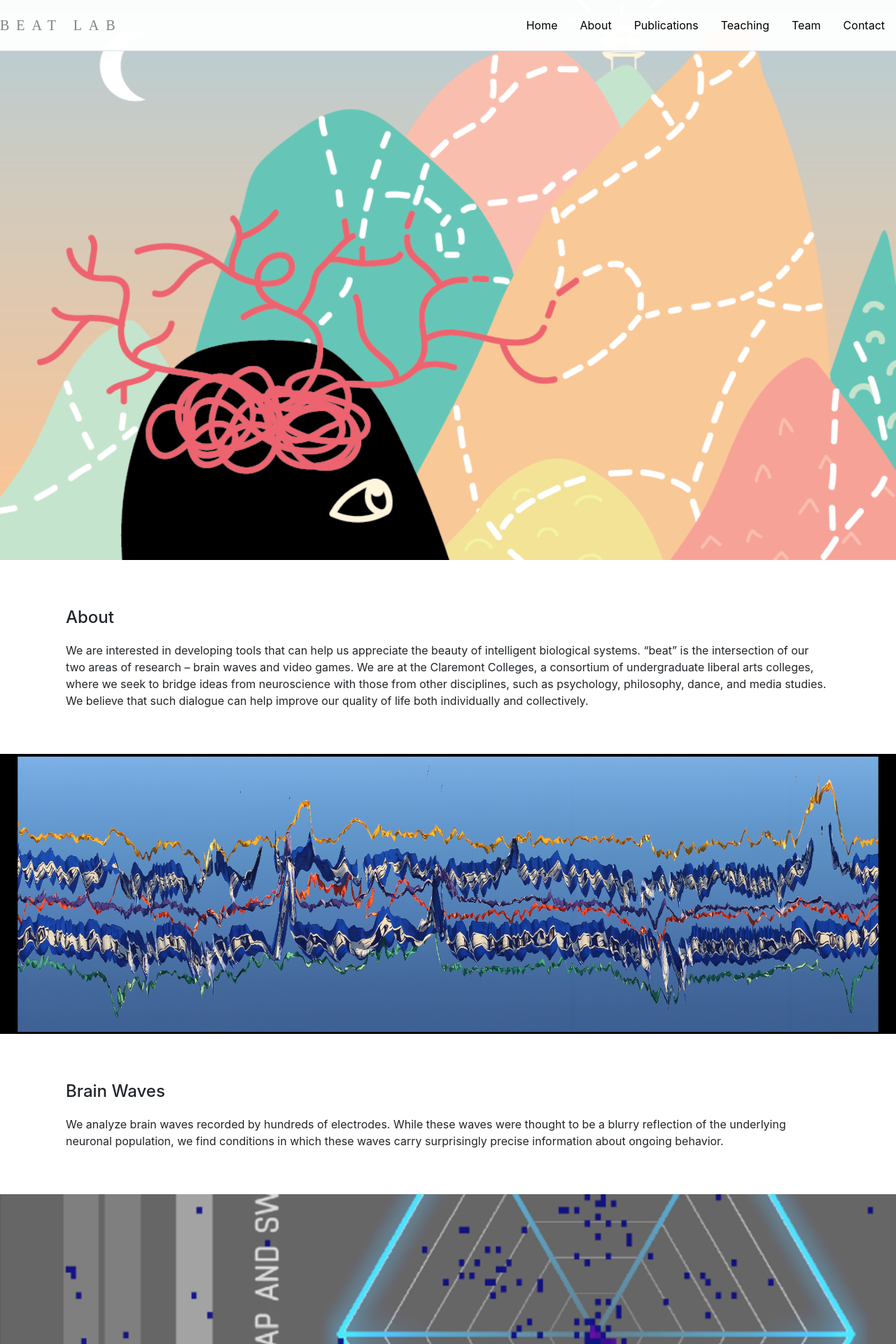
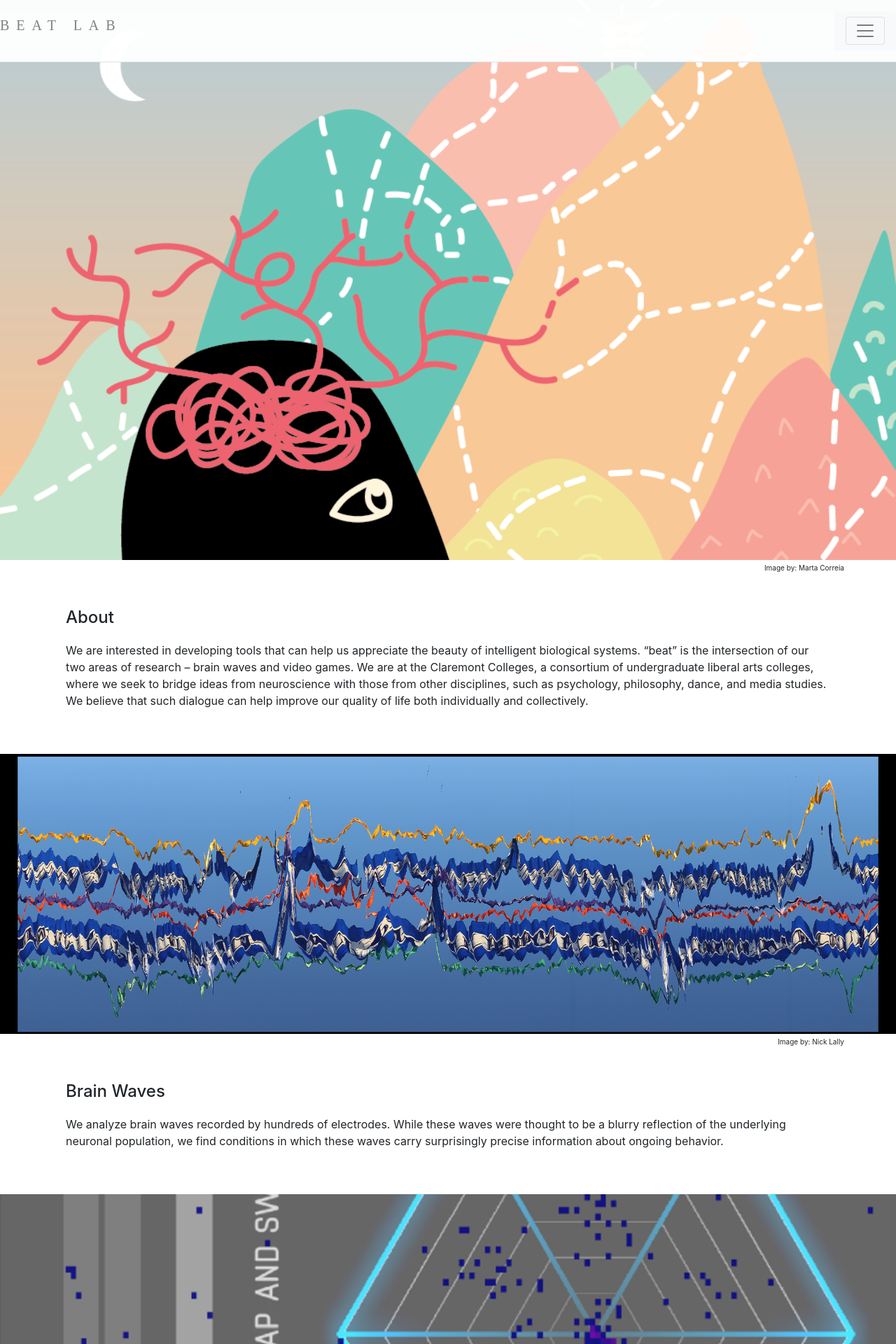
Before and after one commit to SeijiAkera/BeatLab-site, a Flask app: page / in a window 1280 px wide. Shown: the top 1920 px of the page at 70% size. Run offline with Flask 3, Linux system fonts and the light colour scheme; some libraries are stand-ins or nearby versions.

Commit message:
Add image attributions

```diff
--- a/templates/index.html
+++ b/templates/index.html
@@ -34,11 +34,24 @@
                 color: rgb(255,255,255);
             }
 
+            .attribution {
+                position: absolute;
+                top: 4px;
+                right: 4px;
+                width: 200px;
+                text-align: right;
+                font-size: 10px
+            }
+
             .center {
               display: block;
               margin-left: auto;
               margin-right: auto;
               width: 50%;
+            }
+
+            .content {
+                position: relative;
             }
 
             .title-parallax {
@@ -150,6 +163,11 @@
         <div id="header-box" class="header">
             <header class="d-flex flex-wrap justify-content-between py-3 mb-4 border-bottom">
                 <a href="/" class="navbar-brand site-title">Beat Lab</a>
+            <nav class="navbar navbar-light bg-light">
+                <button class="navbar-toggler ml-auto" type="button" data-toggle="collapse" data-target="#collapsingNavbar2">
+                    <span class="navbar-toggler-icon my-toggler"></span>
+                </button>
+                <div class="navbar-collapse collapse" id="collapsingNavbar2">
                     <ul class="nav nav-pills">
                         <li class="nav-item"><a href="#" class="nav-link nav-color" aria-current="page">Home</a></li>
                         <li class="nav-item"><a href="#about-link" class="nav-link nav-color">About</a></li>
@@ -158,6 +176,8 @@
                         <li class="nav-item"><a href="#team-link" class="nav-link nav-color">Team</a></li>
                         <li class="nav-item"><a href="#contact-link" class="nav-link nav-color">Contact</a></li>
                     </ul>
+                </div>
+            </nav>
             </header>
         </div>
 
@@ -171,7 +191,8 @@
         <!-- About Section -->
         <section id="about">
             <a id="about-link"></a>
-            <div class="container px-4 py-5">
+            <div class="container content px-4 py-5">
+                <div class="attribution">Image by: Marta Correia</div>
                 <h4 style="margin: 20px 0px">About</h4>
                 <p>
                     We are interested in developing tools that can help us appreciate the beauty of
@@ -194,7 +215,8 @@
 
         <!-- Brain Waves Section -->
         <section id="brain-waves">
-            <div class="container px-4 py-5">
+            <div class="container content px-4 py-5">
+                <div class="attribution">Image by: Nick Lally</div>
                 <h4 style="margin: 20px 0px">Brain Waves</h4>
                 <p>
                     We analyze brain waves recorded by hundreds of electrodes. While these waves
@@ -214,7 +236,7 @@
 
         <!-- Brain Waves Section -->
         <section id="video-gaemes">
-            <div class="container px-4 py-5">
+            <div class="container content px-4 py-5">
                 <h4 style="margin: 20px 0px">Video Games</h4>
                 <p>
                     We developed a <a href="https://hexxed.io">game</a>
@@ -234,7 +256,7 @@
 
         <!-- Publications Section -->
         <section id="publications">
-            <div class="container px-4 py-5">
+            <div class="container content px-4 py-5">
                 <h4 style="margin: 20px 0px">Preprints: </h4>
                 <p>
                     Agarwal G, Lustig B, Akera S, Pastalkova E, Lee A, Sommer F. News without the buzz:
@@ -314,7 +336,8 @@
 
         <!-- Positions Section -->
         <section id="positions">
-            <div class="container px-4 py-5">
+            <div class="container content px-4 py-5">
+                <div class="attribution">Image by: Shreya Kamra</div>
                 <h4 style="margin: 20px 0px">Available Courses</h4>
                 <p>Introduction to Computational Neuroscience (Fall '21 - present) <a href="url">< syllabus pdf ></a></p>
                 <p>Foundations of Neuroscience (Spring '22 - present) <a href="url">< syllabus pdf ></a></p>
@@ -332,7 +355,7 @@
 
         <!-- Team Section -->
         <section id="team">
-            <div class="container px-4 py-5">
+            <div class="container content px-4 py-5">
                 <div class="row row-cols-1 row-cols-sm-2 row-cols-md-5 py-5 my-5 border-top">
                     <div class="col mb-3">
 
@@ -374,7 +397,8 @@
 
         <!-- Contact Section -->
         <section id="contact">
-            <div class="container px-4 py-5">
+            <div class="container content px-4 py-5">
+                <div class="attribution">Image by: Dall-E</div>
                 <p>
                     Feel free to reach out if you want to learn more! You can reach Dr. Agarwal at
                     <img src="https://github.com/SeijiAkera/BeatLab-test-site/blob/main/static/assets/img/agarwal_email.png?raw=true" height="22">
```
Lines whose indentation alone changed are shown as unchanged.
